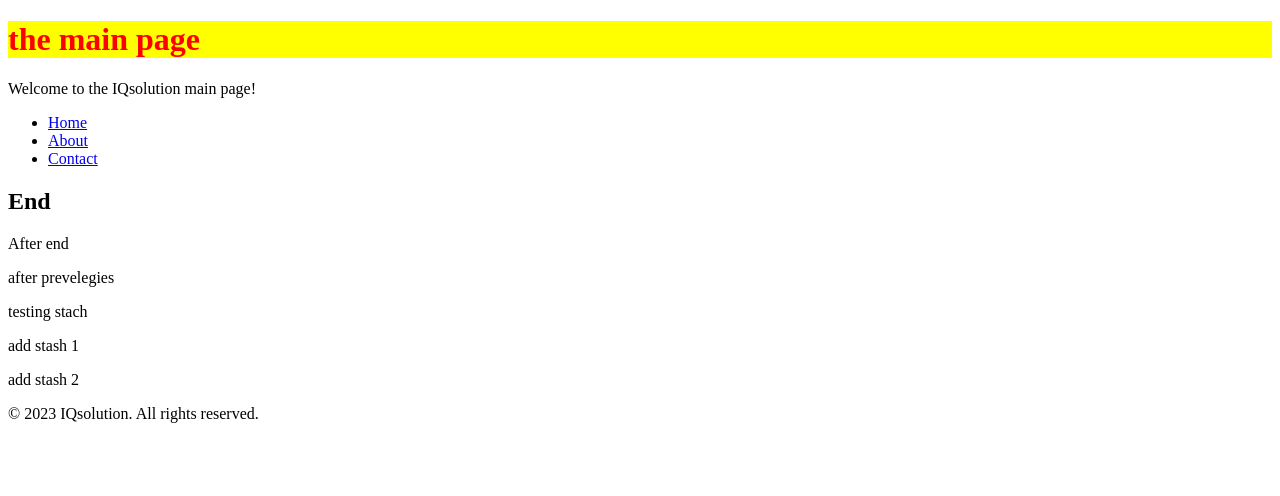
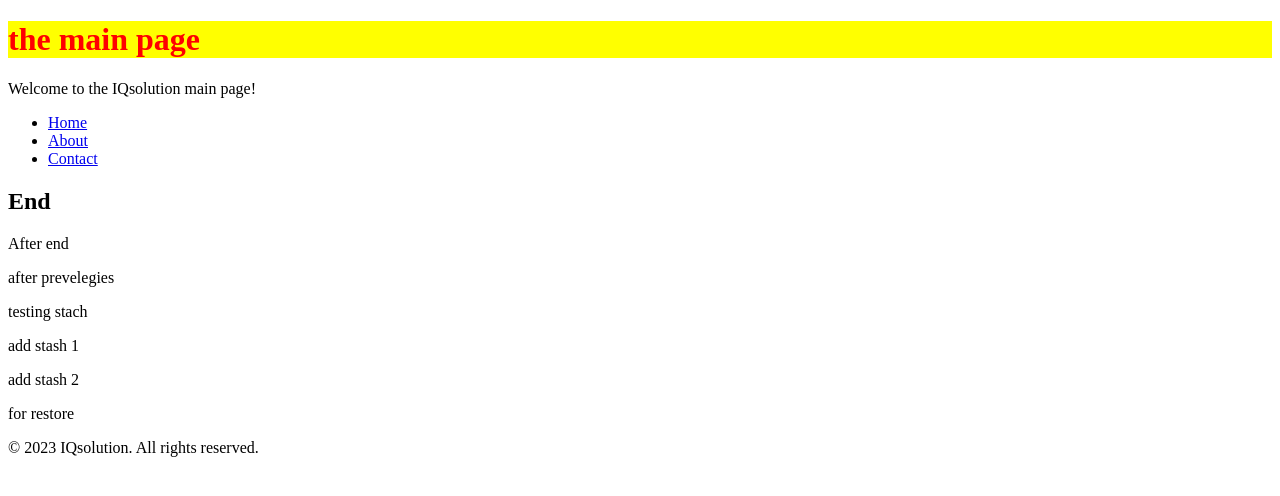
Before and after one commit to AmArProgam/iq-min, a plain HTML site: page index.html in a window 1280 px wide. Drawn offline with Linux system fonts and the light colour scheme.

Commit message:
for restore

```diff
--- a/index.html
+++ b/index.html
@@ -21,6 +21,7 @@
         <p>testing stach</p>
         <p>add stash 1</p>
         <P>add stash 2</P>
+        <p>for restore</p>
         <footer>
             <p>&copy; 2023 IQsolution. All rights reserved.</p>
 
```
